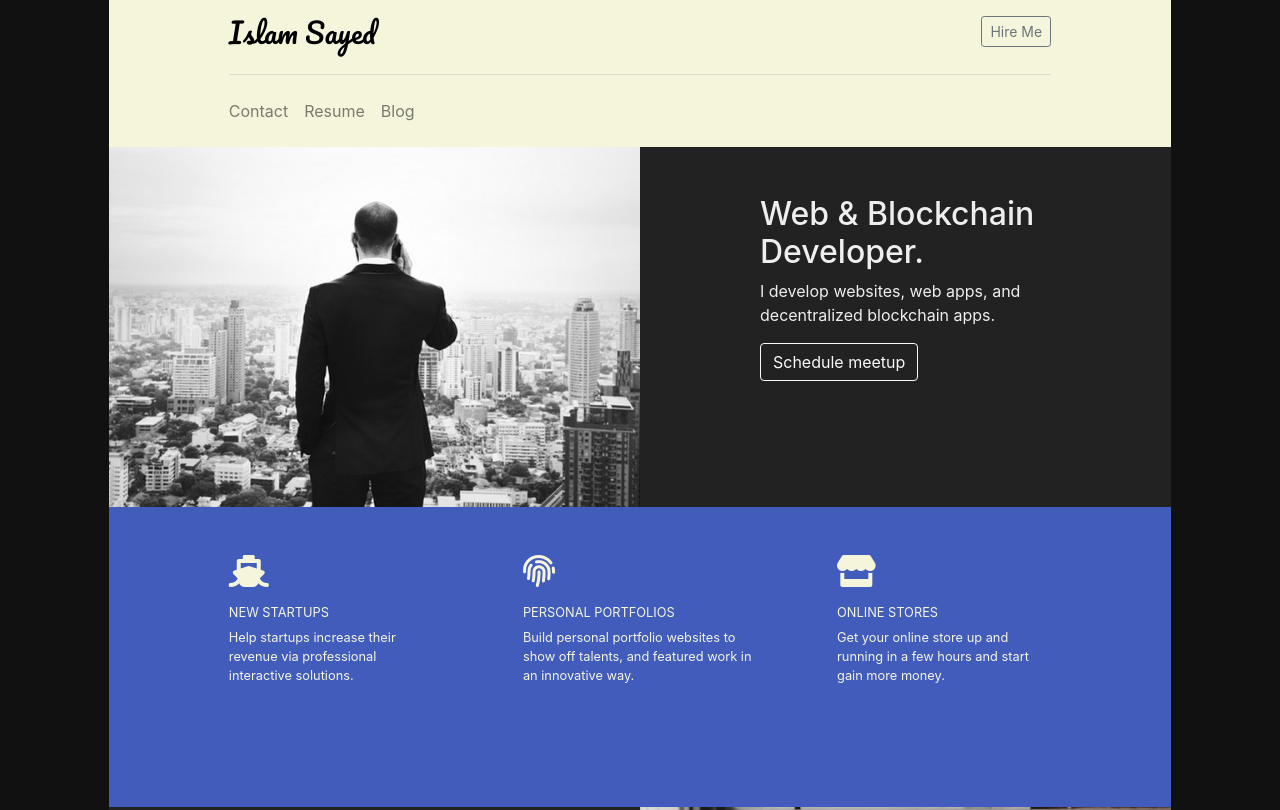
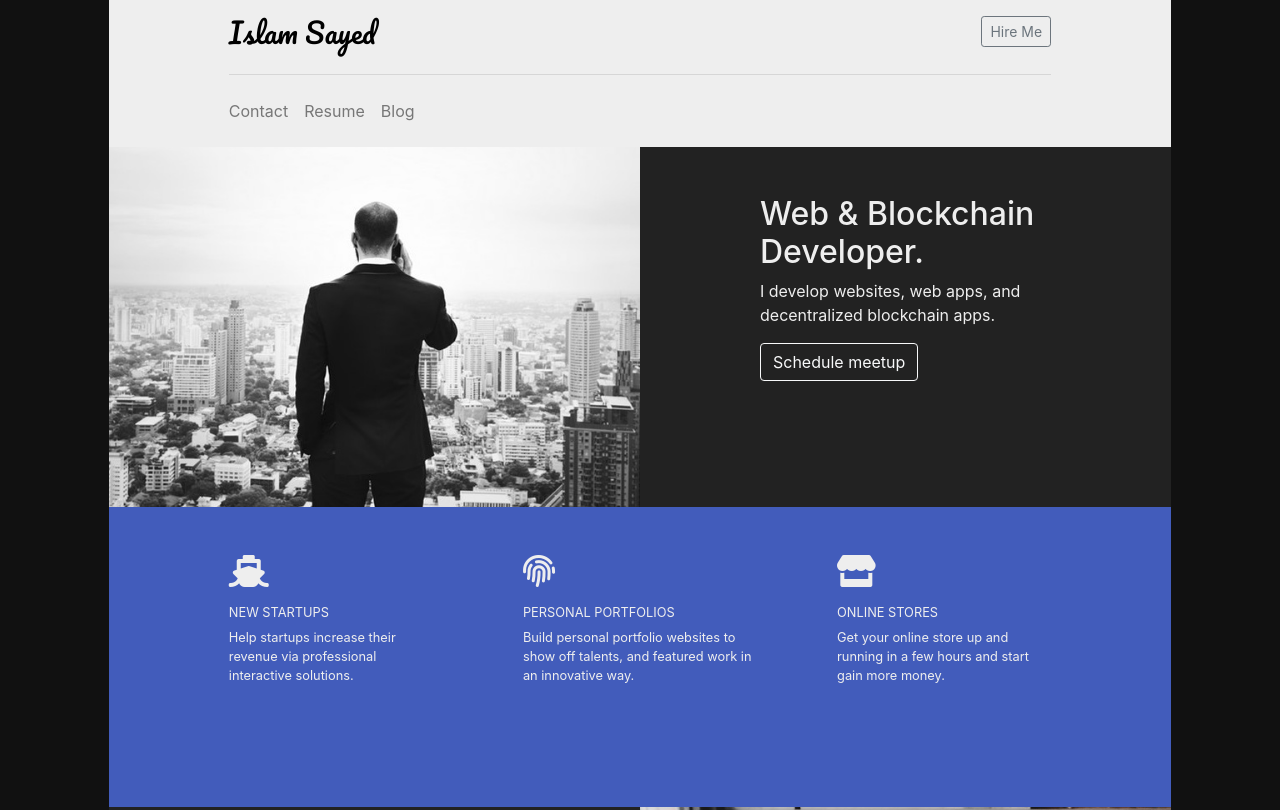
Before and after one commit to Islam888/islamsayed.me, a plain HTML site: page index.html in a window 1280 px wide. Shown: the top 810 px of the page. Drawn offline with nearby package versions, Linux system fonts and the light colour scheme.

Commit message:
change bg color

```diff
--- a/styles/main.css
+++ b/styles/main.css
@@ -138,13 +138,13 @@ h1.title {
 }
 .emerald {
   background: #425cbb;
-  color: beige;
+  color: #eee;
 }
 .emerald-border {
   border: 1px solid #425cbb !important;
 }
 .bg-beige {
-  background: beige;
+  background: #eee;
 }
 .pl-custom {
   padding-left: 0 !important;
```
